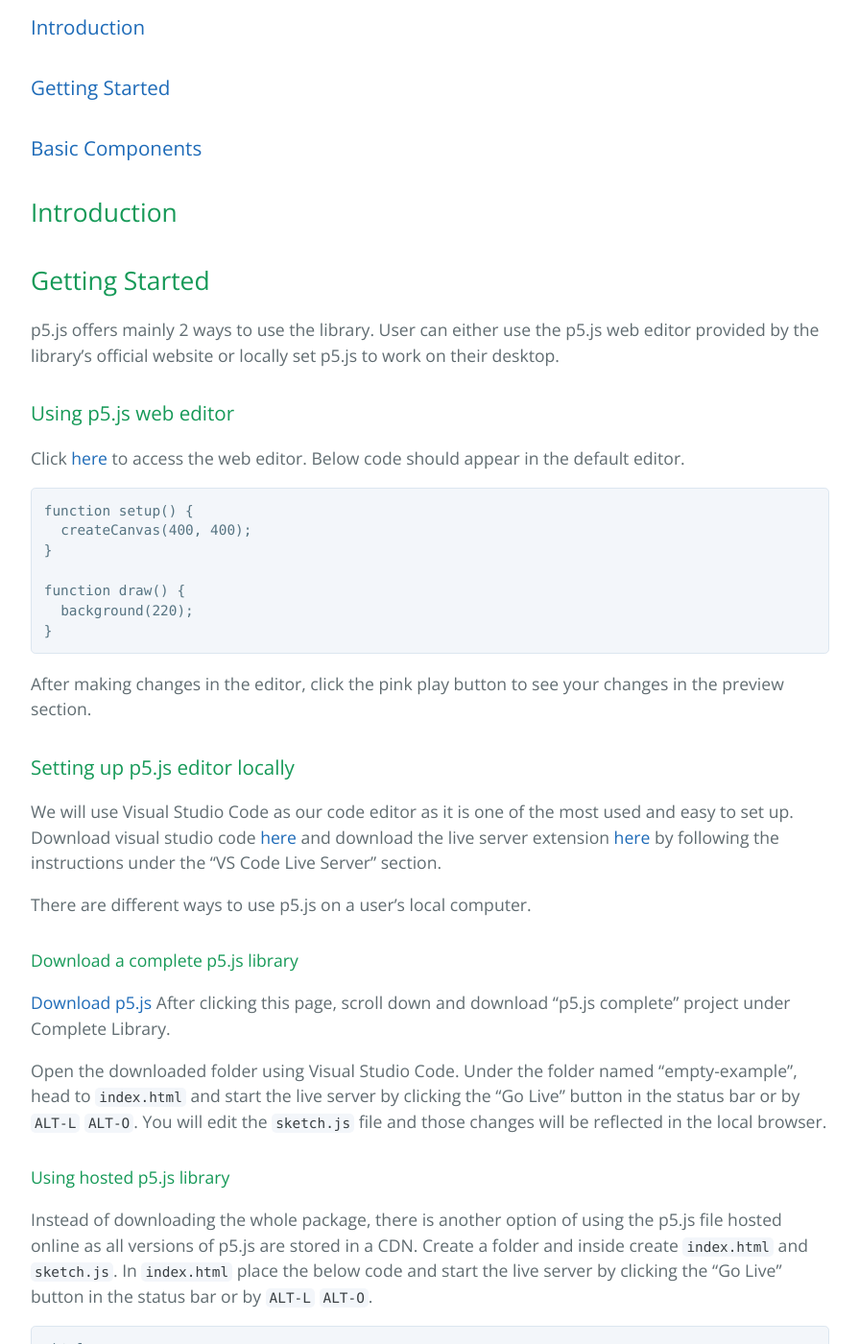
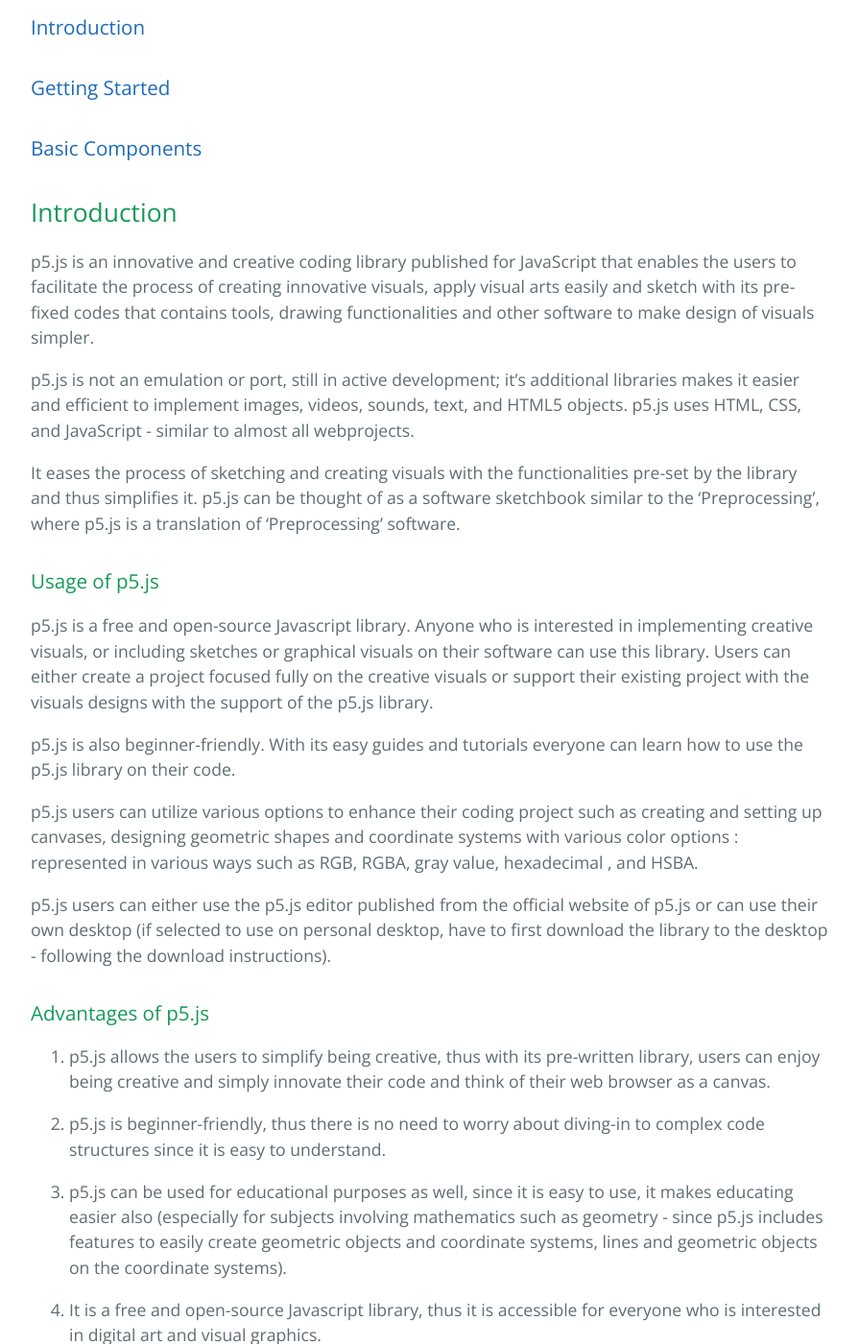
Before and after one commit to learning-software-engineering/learning-software-engineering.github.io, a Jekyll site: the page built from Topics/Tech_Stacks/p5.md, in a window 1280 px wide and 1400 px high, scrolled down 481 px. Shown: the whole window at 96% size, without its empty margins (192-1087 px from the left). Built offline with Jekyll 4.4.1, drawn with Linux system fonts in a browser that asks for light colours; our own code applies the rules of GitHub Pages for plain Markdown files; some of the changed text lies outside the part shown.

Commit message:
Update p5.md - Included the introduction, usage and advantages of p5.js
Included my portion which is the introduction, usage and advantages of p5.js.

```diff
--- a/Topics/Tech_Stacks/p5.md
+++ b/Topics/Tech_Stacks/p5.md
@@ -6,6 +6,45 @@
 ### [Basic Components](#basic-components)
 
 ## Introduction
+
+p5.js is an innovative and creative coding library published for JavaScript that enables the users to facilitate the process of creating
+innovative visuals, apply visual arts easily and sketch with its pre-fixed codes that contains tools, drawing functionalities and other
+software to make design of visuals simpler.
+
+p5.js is not an emulation or port, still in active development; it’s additional libraries makes it easier and efficient to implement images, videos, sounds, text, and HTML5 objects. p5.js uses HTML, CSS, and JavaScript - similar to almost all webprojects.
+
+It eases the process of sketching and creating visuals with the functionalities pre-set by the library and thus simplifies it. p5.js can be thought of as a software sketchbook similar to the ‘Preprocessing’, where p5.js is a translation of ‘Preprocessing’ software.
+
+
+### Usage of p5.js
+
+p5.js is a free and open-source Javascript library. Anyone who is interested in implementing creative visuals, or including sketches or graphical visuals on their software can use this library. Users can either create a project focused fully on the creative visuals or support their existing project with the visuals designs with the support of the p5.js library.
+
+p5.js is also beginner-friendly. With its easy guides and tutorials everyone can learn how to use the p5.js library on their code.
+
+p5.js users can utilize various options to enhance their coding project such as creating and setting up canvases, designing geometric shapes and coordinate systems with various color options : represented in various ways such as RGB, RGBA, gray value, hexadecimal , and HSBA.
+
+p5.js users can either use the p5.js editor published from the official website of p5.js or can use their own desktop (if selected to use on personal desktop, have to first download the library to the desktop - following the download instructions).
+
+
+### Advantages of p5.js
+
+1. p5.js allows the users to simplify being creative, thus with its pre-written library, users can enjoy being creative and simply innovate their code and think of their web browser as a canvas.
+
+2. p5.js is beginner-friendly, thus there is no need to worry about diving-in to complex code structures since it is easy to understand.
+
+3. p5.js can be used for educational purposes as well, since it is easy to use, it makes educating easier also (especially for subjects involving mathematics such as geometry - since p5.js includes features to easily create geometric objects and coordinate systems, lines and geometric objects on the coordinate systems).
+
+4. It is a free and open-source Javascript library, thus it is accessible for everyone who is interested in digital art and visual graphics.
+
+5. Users can include graphics, geometric motifs and shapes, and coordinate systems on their canvases - or even use a coordinate system as a canvas - which eases users to apply mathematical concepts and geometrical representations of images throughout their project.
+
+6. Users can include features that are responsive to mouse movements and mouse touches : whether the mouse is dragged, pressed, released, clicked or scrolled.
+
+7. Users can draw canvases with default functions set-up the canvas environment that the user wants to work on, and coordinate systems to enhance the project that they are working on; with its easy to build set-up features users can create their canvases easily and time efficiently.
+
+8. Users have the option to include colors in their canvases, with various ways to represent colors such as RGB, RGBA, gray value, hexadecimal , and HSBA.
+
 
 ## Getting Started
 
```
